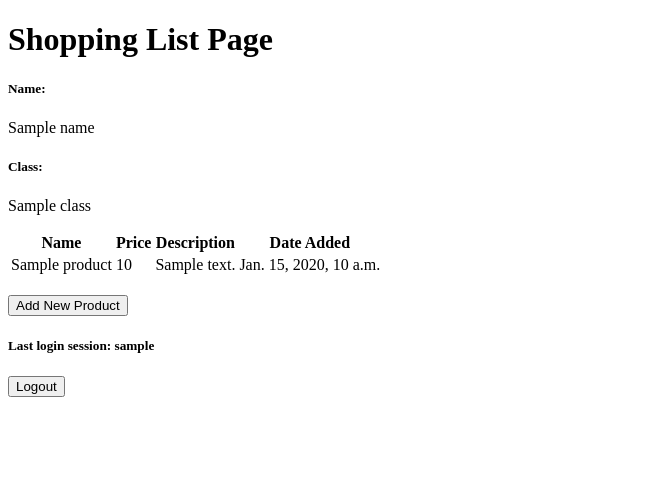
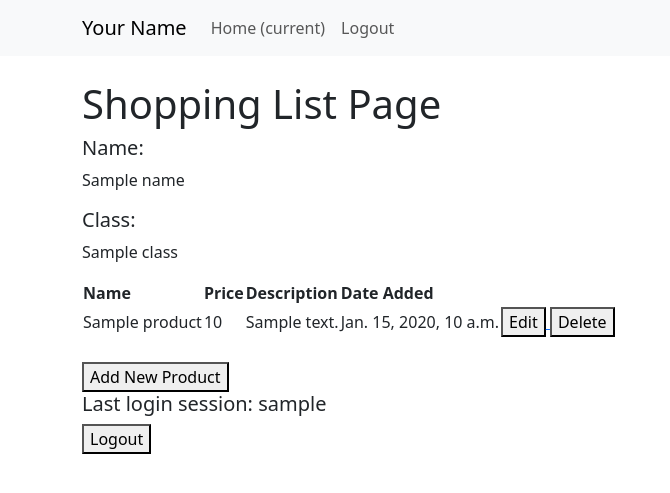
Before and after one commit to MariaHelgaGriz/shopping-list, a Django app: template main/templates/main.html in a window 1280 px wide. Shown: the top 493 px of the page, without its empty margins (0-670 px from the left). Run offline with Django 4.2, Linux system fonts and the light colour scheme; the template is opened without the code that fills it: most values are stand-ins (such as "Sample title", 1, 10 or a date in 2020).

Commit message:
tutorial4

```diff
--- a/main/models.py
+++ b/main/models.py
@@ -1,5 +1,5 @@
+from django.db import models
 from django.contrib.auth.models import User
-from django.db import models
 
 # Create your models here.
 class Product(models.Model):
@@ -7,4 +7,4 @@ class Product(models.Model):
     date_added = models.DateField(auto_now_add=True)
     price = models.IntegerField()
     description = models.TextField()
-    user = models.ForeignKey(User, on_delete=models.CASCADE)
+    user = models.ForeignKey(User, on_delete=models.CASCADE, null=True, blank=True)
--- a/main/templates/main.html
+++ b/main/templates/main.html
@@ -1,6 +1,26 @@
 {% extends 'base.html' %}
 
 {% block content %}
+<nav class="navbar navbar-expand-lg navbar-light bg-light">
+    <div class="container">
+        <a class="navbar-brand" href="#">Your Name</a>
+        <button class="navbar-toggler" type="button" data-bs-toggle="collapse" data-bs-target="#navbarNav" aria-controls="navbarNav" aria-expanded="false" aria-label="Toggle navigation">
+            <span class="navbar-toggler-icon"></span>
+        </button>
+        <div class="collapse navbar-collapse" id="navbarNav">
+            <ul class="navbar-nav ml-auto">
+                <li class="nav-item active">
+                    <a class="nav-link" href="#">Home <span class="sr-only">(current)</span></a>
+                </li>
+                <li class="nav-item">
+                    <a class="nav-link" href="{% url 'main:logout' %}">Logout</a>
+                </li>
+            </ul>
+        </div>
+    </div>
+</nav>
+
+<div class="container mt-4">
     <h1>Shopping List Page</h1>
 
     <h5>Name:</h5>
@@ -18,23 +38,39 @@
     </tr>
 
     {% comment %} Below is how to show the product data {% endcomment %}
-
+    {% for product in products %}
         <tr>
             <td>{{product.name}}</td>
             <td>{{product.price}}</td>
             <td>{{product.description}}</td>
             <td>{{product.date_added}}</td>
+            <td>
+                {% if product.pk %}
+    <a href="{% url 'main:edit_product' product.pk %}">
+        <button>
+            Edit
+        </button>
+    </a>
+    <a href="{% url 'main:delete_product' product.pk %}">
+        <button>
+            Delete
+        </button>
+    </a>
+{% endif %}
+
+            </td>
         </tr>
-
+        {% endfor %}
 </table>
 
 <br />
 
-<a href="{% url 'main:create_product' %}">
-    <button>
-        Add New Product
-    </button>
-</a>
+    <a href="{% url 'main:create_product' %}">
+        <button>
+            Add New Product
+        </button>
+    </a>
+
 <h5>Last login session: {{ last_login }}</h5>
 <a href="{% url 'main:logout' %}">
     <button>
--- a/main/urls.py
+++ b/main/urls.py
@@ -6,10 +6,12 @@ from main.views import show_main, create_product, show_xml, show_json, show_xml_
 from main.views import register
 from main.views import login_user
 from main.views import logout_user
+from main.views import edit_product
+from main.views import delete_product
 
 app_name = 'main'
 
 urlpatterns = [
     path('', show_main, name='show_main'), path('create-product', create_product, name='create_product'), path('xml/', show_xml, name='show_xml'), path('json/', show_json, name='show_json'), path('xml/<int:id>/', show_xml_by_id, name='show_xml_by_id'),
-path('json/<int:id>/', show_json_by_id, name='show_json_by_id'), path('register/', register, name='register'), path('login/', login_user, name='login'), path('logout/', logout_user, name='logout')
+path('json/<int:id>/', show_json_by_id, name='show_json_by_id'), path('register/', register, name='register'), path('login/', login_user, name='login'), path('logout/', logout_user, name='logout'), path('edit-product/<int:id>', edit_product, name='edit_product'), path('delete/<int:id>', delete_product, name='delete_product')
 ]
--- a/templates/base.html
+++ b/templates/base.html
@@ -9,6 +9,10 @@
         />
         {% block meta %}
         {% endblock meta %}
+        <link href="https://cdn.jsdelivr.net/npm/bootstrap@5.3.2/dist/css/bootstrap.min.css" rel="stylesheet" integrity="sha384-T3c6CoIi6uLrA9TneNEoa7RxnatzjcDSCmG1MXxSR1GAsXEV/Dwwykc2MPK8M2HN" crossorigin="anonymous">
+        <script src="https://code.jquery.com/jquery-3.6.0.min.js" integrity="sha384-KyZXEAg3QhqLMpG8r+J4jsl5c9zdLKaUk5Ae5f5b1bw6AUn5f5v8FZJoMxm6f5cH1" crossorigin="anonymous"></script>
+        <script src="https://cdn.jsdelivr.net/npm/@popperjs/core@2.11.8/dist/umd/popper.min.js" integrity="sha384-I7E8VVD/ismYTF4hNIPjVp/Zjvgyol6VFvRkX/vR+Vc4jQkC+hVqc2pM8ODewa9r" crossorigin="anonymous"></script>
+        <script src="https://cdn.jsdelivr.net/npm/bootstrap@5.3.2/dist/js/bootstrap.min.js" integrity="sha384-BBtl+eGJRgqQAUMxJ7pMwbEyER4l1g+O15P+16Ep7Q9Q+zqX6gSbd85u4mG4QzX+" crossorigin="anonymous"></script>
     </head>
 
     <body>
```
Also changed, not shown: main/templates/edit_product.html (added, +22 -0 lines), main/views.py (+24 -1 lines), main/migrations/0001_initial.py (added), main/migrations/0002_product_size.py (added), main/migrations/0003_alter_product_user.py (added), main/migrations/0004_alter_product_user.py (added), main/migrations/0005_alter_product_user.py (added), main/migrations/0006_remove_product_size.py (added), main/migrations/__init__.py (deleted).
